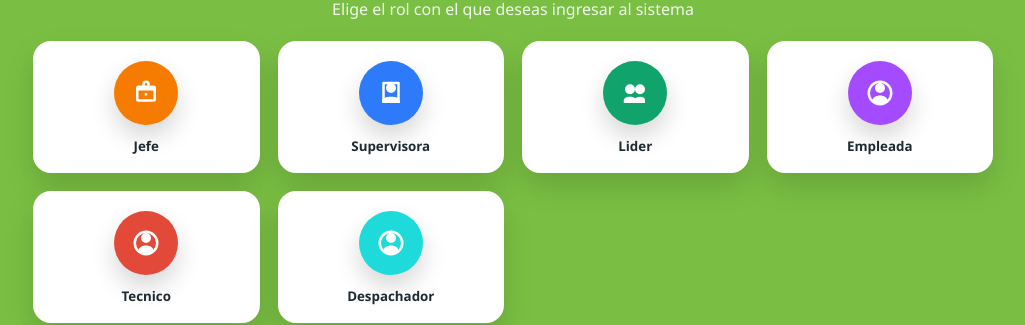
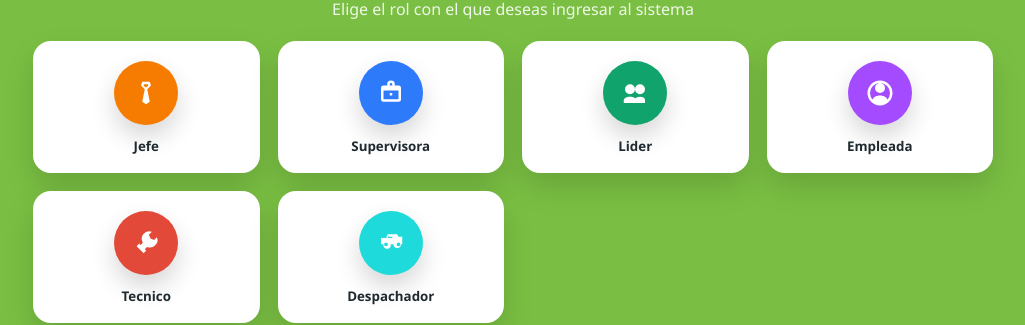
Before and after one commit to Ju4n3sD3v/ProyectoSoftware, a React (Vite) app in the folder Proyecto/Frontend/: page / in a window 1280 px wide. Shown: the part 425-750 px from the top of the page, without its empty margins (127-1152 px from the left). Built offline with nearby package versions, Linux system fonts and the light colour scheme.

Commit message:
Add new role icons and update role icon mapping
Introduced IconTie, IconWrench, and IconDelivery components for improved role representation. Updated the roles grid to use these new icons for 'Jefe', 'Tecnico', and 'Despachador', and adjusted icon assignments for 'Supervisora'.

```diff
--- a/Proyecto/Frontend/src/App.jsx
+++ b/Proyecto/Frontend/src/App.jsx
@@ -34,6 +34,33 @@ const IconBriefcase = () => (
     <path
       fill="currentColor"
       d="M9 6V5a3 3 0 0 1 6 0v1h3a2 2 0 0 1 2 2v9a2 2 0 0 1-2 2H6a2 2 0 0 1-2-2V8a2 2 0 0 1 2-2h3zm2 0h2V5a1 1 0 1 0-2 0v1zm-5 4v7h12v-7H6zm7 2h-2v2h2v-2z"
+    />
+  </svg>
+)
+
+const IconTie = () => (
+  <svg width="24" height="24" viewBox="0 0 24 24" aria-hidden="true">
+    <path
+      fill="currentColor"
+      d="M9 3h6l1 3-3 3 2 10-3 2-3-2 2-10-3-3 1-3Zm1.5 2-0.4 1.2L12 7.6l1.9-1.4L13.5 5h-3Z"
+    />
+  </svg>
+)
+
+const IconWrench = () => (
+  <svg width="24" height="24" viewBox="0 0 24 24" aria-hidden="true">
+    <path
+      fill="currentColor"
+      d="M20.7 7.3a6 6 0 0 1-7.9 7.8l-1.8 1.8 1.2 1.1-2.1 2.1-5.6-5.6 2.1-2.1 1.1 1.2 1.8-1.8A6 6 0 0 1 16.7 3l-2.4 2.4 1.3 2.9 2.9 1.3 2.2-2.3Z"
+    />
+  </svg>
+)
+
+const IconDelivery = () => (
+  <svg width="24" height="24" viewBox="0 0 24 24" aria-hidden="true">
+    <path
+      fill="currentColor"
+      d="M15 5h2l1 2h3v6h-1a3 3 0 0 1-6 0h-2.2a3 3 0 1 1-5.8 0H4V8h4.2l1.1-3H15Zm-7 6.5a1.5 1.5 0 1 0 0 3 1.5 1.5 0 0 0 0-3Zm10 0a1.5 1.5 0 1 0 0 3 1.5 1.5 0 0 0 0-3Zm-8-5.5-.7 2H13V7h-3Z"
     />
   </svg>
 )
@@ -220,11 +247,11 @@ function App() {
 
       {pantalla === 'inicio' && (
         <div className="inicio-layout">
-          <div className="inicio-card">
-            <div className="brand-logo">
-              <div className="brand-mark">L</div>
-            </div>
-            <h1 className="brand-title">Lolalitas</h1>
+      <div className="inicio-card">
+        <div className="brand-logo">
+          <div className="brand-mark">L</div>
+        </div>
+        <h1 className="brand-title">Lolalitas</h1>
             <p className="brand-subtitle">Medellín, Colombia</p>
 
             <div className="brand-divider" />
@@ -233,12 +260,12 @@ function App() {
 
             <div className="roles-grid">
               {[
-                { key: 'Jefe', label: 'Jefe', color: '#f57c00', icon: <IconBriefcase /> },
-                { key: 'Supervisora', label: 'Supervisora', color: '#2d7bfa', icon: <IconUserBadge /> },
+                { key: 'Jefe', label: 'Jefe', color: '#f57c00', icon: <IconTie /> },
+                { key: 'Supervisora', label: 'Supervisora', color: '#2d7bfa', icon: <IconBriefcase /> },
                 { key: 'L?der', label: 'Lider', color: '#11a36c', icon: <IconUsers /> },
                 { key: 'Empleada', label: 'Empleada', color: '#a54bff', icon: <IconUserCircle /> },
-                { key: 'Tecnico', label: 'Tecnico', color: '#e24938ff', icon: <IconUserCircle /> },
-                { key: 'Despachador', label: 'Despachador', color: '#1fdadaff', icon: <IconUserCircle /> },
+                { key: 'Tecnico', label: 'Tecnico', color: '#e24938ff', icon: <IconWrench /> },
+                { key: 'Despachador', label: 'Despachador', color: '#1fdadaff', icon: <IconDelivery /> },
               ].map((rol) => (
                 <button
                   key={rol.key}
```
